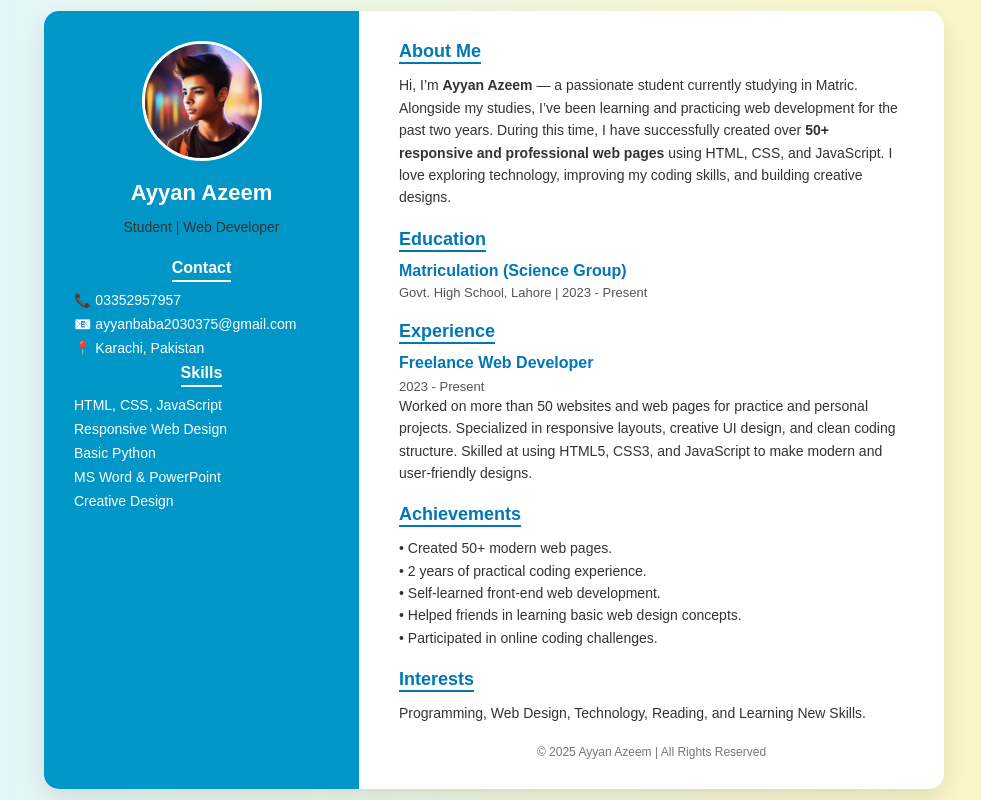
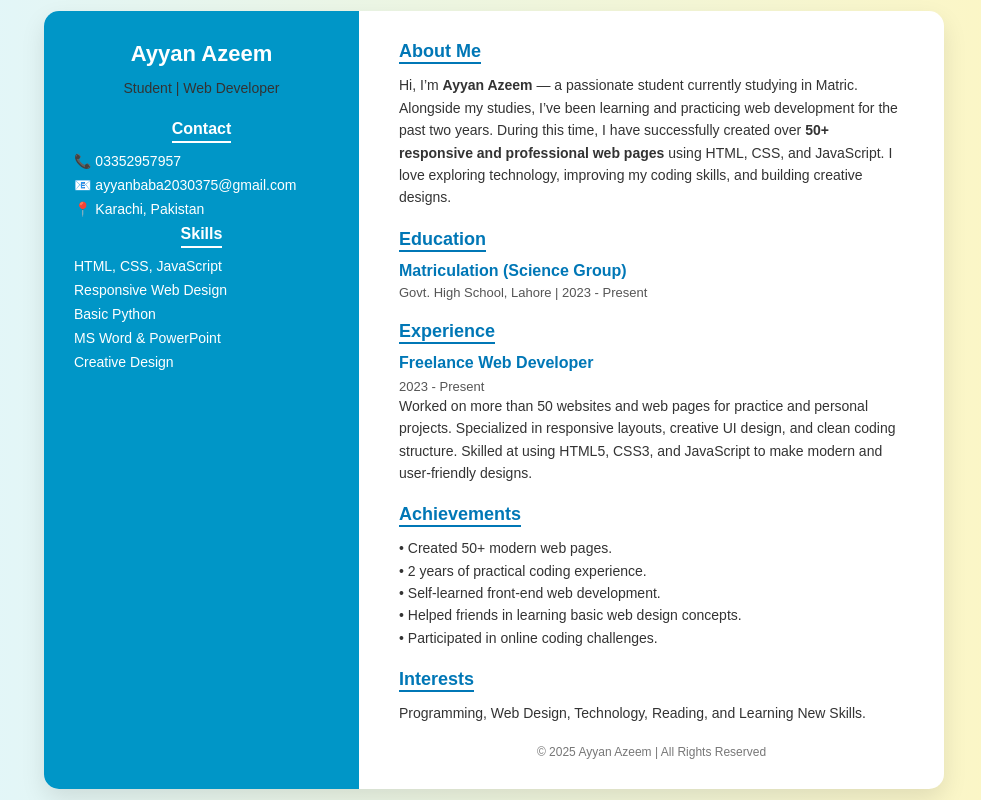
Before and after one commit to ayyanbaba2030375-lang/AYY, a plain HTML site: page cv.html in a window 1280 px wide. Shown: the whole page, without its empty margins (146-1127 px from the left). Drawn offline with Linux system fonts and the light colour scheme.

Commit message:
Update cv.html

```diff
--- a/cv.html
+++ b/cv.html
@@ -142,7 +142,6 @@
   <div class="cv-container">
     <!-- Left Section -->
     <div class="left">
-      <img src="a.png" >
       <h2>Ayyan Azeem</h2>
       <p>Student | Web Developer</p>
 
```
